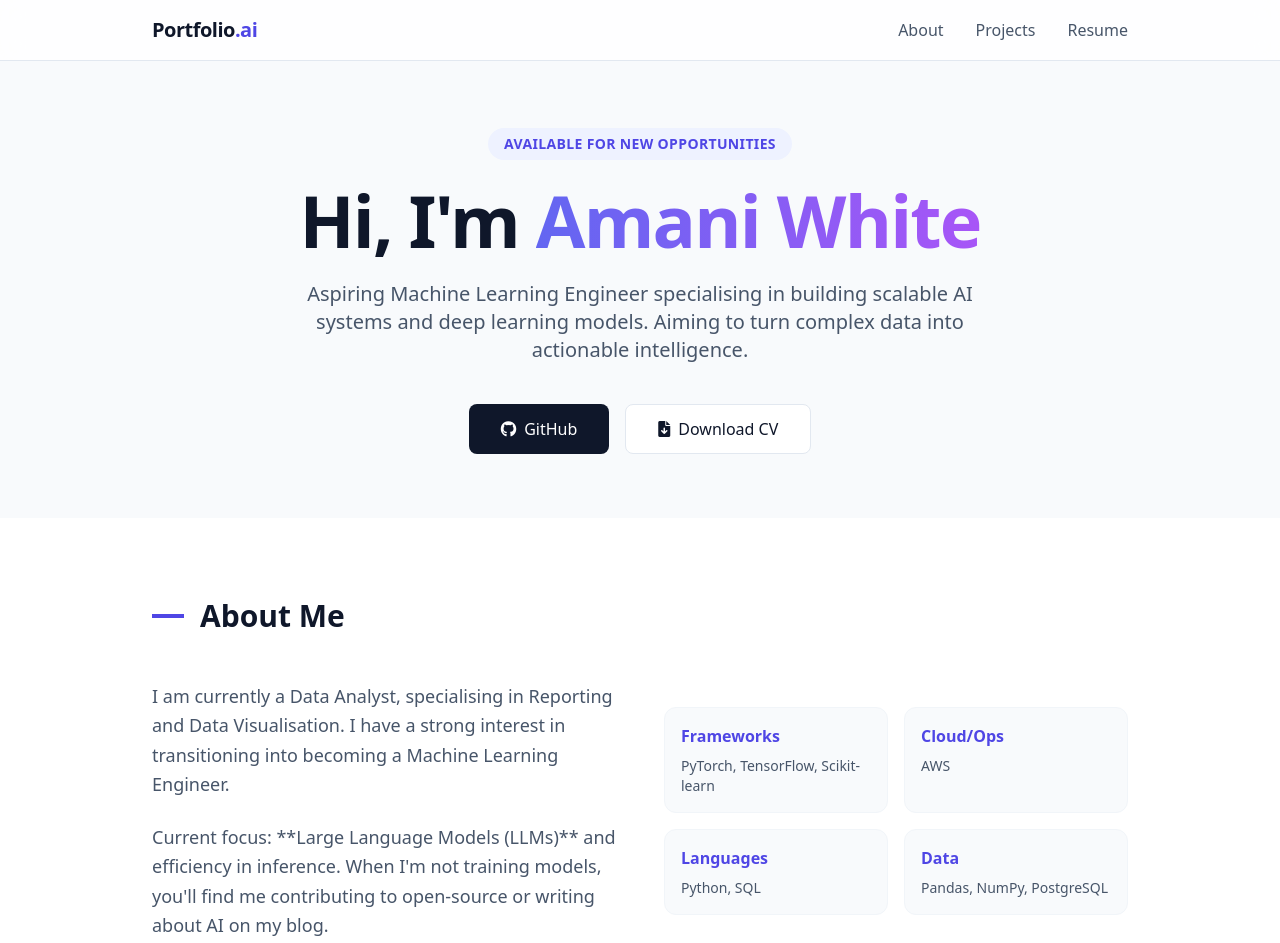
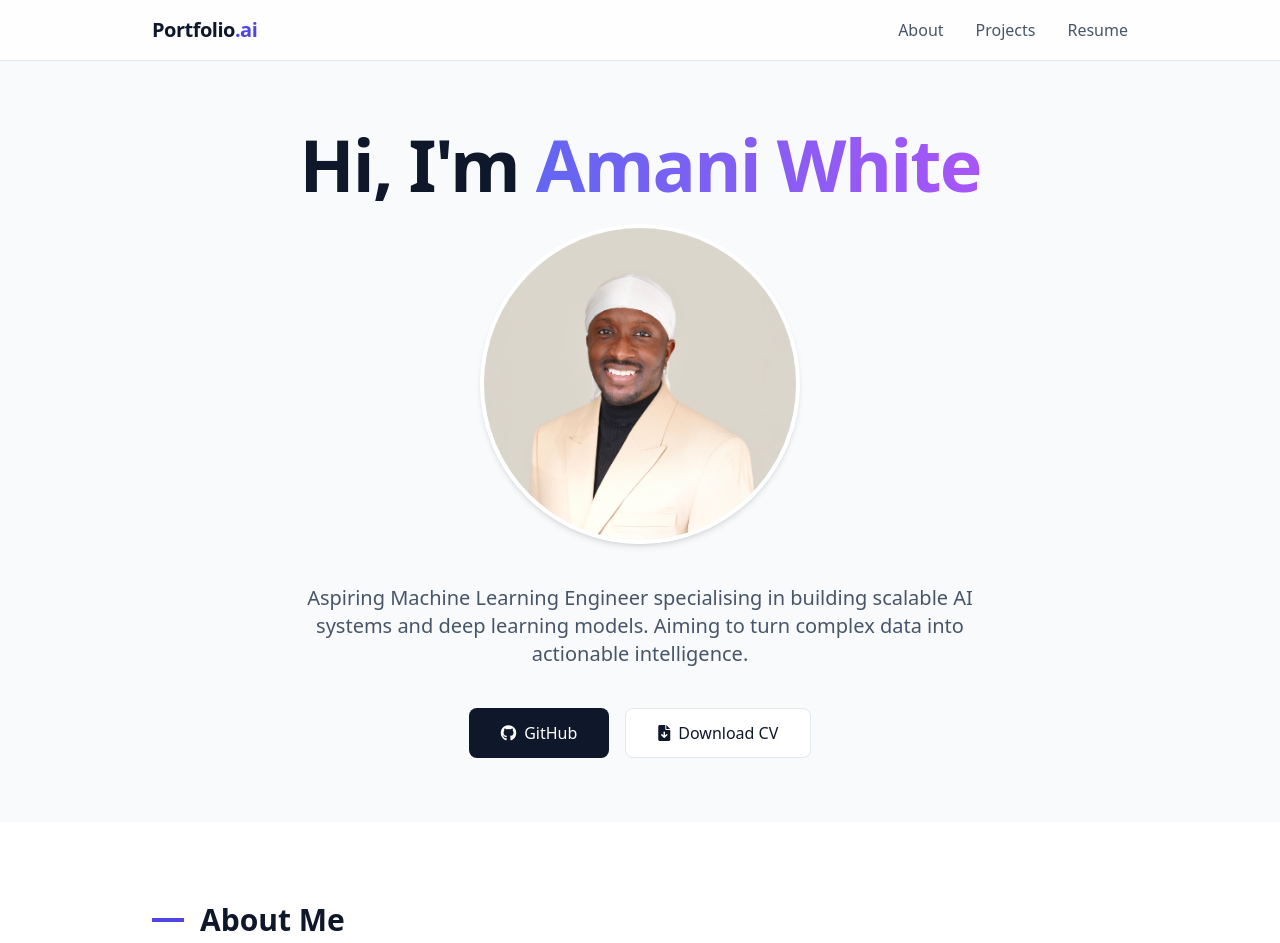
Before and after one commit to amaniwhite/my-portfolio, a plain HTML site: page index.html in a window 1280 px wide. Shown: the top 943 px of the page. Drawn offline with nearby package versions, Linux system fonts and the light colour scheme.

Commit message:
added my centralised on my website

```diff
--- a/index.html
+++ b/index.html
@@ -31,12 +31,15 @@
     <!-- Hero Section -->
     <header class="pt-32 pb-16 px-6">
         <div class="max-w-5xl mx-auto text-center">
-            <div class="inline-block px-4 py-1.5 mb-6 text-sm font-semibold tracking-wide text-indigo-600 uppercase bg-indigo-50 rounded-full">
+            <!-- <div class="inline-block px-4 py-1.5 mb-6 text-sm font-semibold tracking-wide text-indigo-600 uppercase bg-indigo-50 rounded-full">
                 Available for new opportunities
-            </div>
+            </div> -->
             <h1 class="text-5xl md:text-7xl font-extrabold mb-6 tracking-tight">
                 Hi, I'm <span class="gradient-text">Amani White</span>
             </h1>
+            <div class="flex justify-center mb-10">
+                <img src="./assets/amaniwhite_profile_photo.jpg" alt="Amani White" class="w-80 h-80 rounded-full object-cover shadow-md border-4 border-white">
+            </div>
             <p class="text-xl text-slate-600 max-w-2xl mx-auto mb-10">
                 Aspiring Machine Learning Engineer specialising in building scalable AI systems and deep learning models. Aiming to turn complex data into actionable intelligence.
             </p>
@@ -156,7 +159,7 @@
 
     <!-- Footer -->
     <footer class="py-10 border-t border-slate-200 text-center text-slate-500 text-sm">
-        <p>&copy; 2023 Amani White. Built with precision and Python.</p>
+        <p>&copy; 2026 Amani White. Built with precision and Python.</p>
     </footer>
 
 </body>
```
Also changed, not shown: 1 other file.
